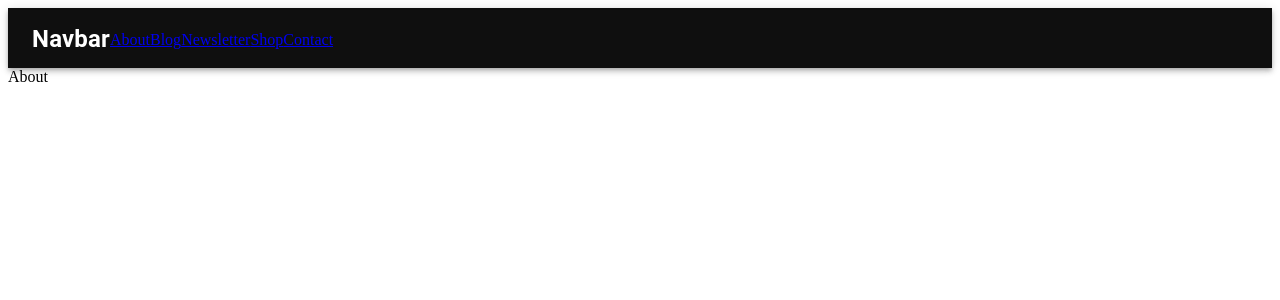
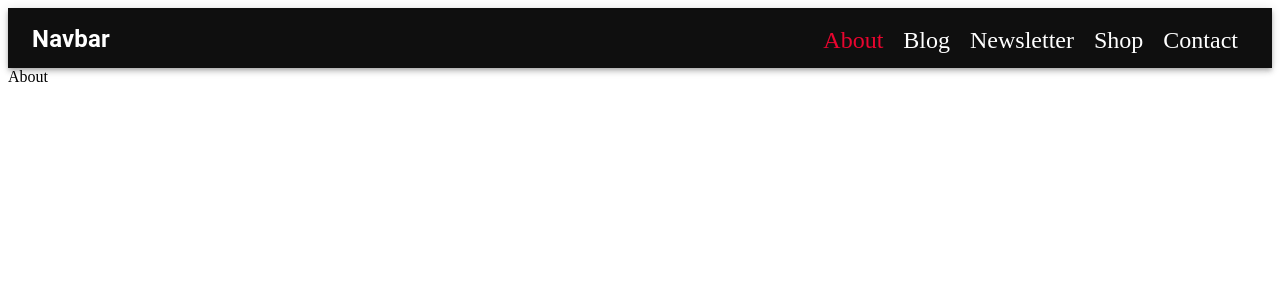
Before and after one commit to fs1g17/fs1g17.github.io, a React (Create React App) app: page / in a window 1280 px wide. Shown: the top 300 px of the page. Built offline with nearby package versions, Linux system fonts and the light colour scheme.

Commit message:
Update Navbar
Style the navbar

```diff
--- a/src/components/navbar/Navbar.tsx
+++ b/src/components/navbar/Navbar.tsx
@@ -1,32 +1,66 @@
-import React, { FC } from 'react';
-import { Link } from "react-router-dom";
+import React, { FC } from "react";
+import { Link, LinkProps, useLocation } from "react-router-dom";
 
-import { AppBar, Typography, Theme, Toolbar, useTheme } from '@mui/material';
+import { styled } from "@mui/material/styles";
+import { AppBar, Typography, Toolbar, useTheme, Box } from "@mui/material";
+
+const NavbarLink = styled(Link)<LinkProps>(({ theme }) => ({
+  marginLeft: 10,
+  marginRight: 10,
+  textDecoration: "none",
+}));
 
 const Navbar: FC = () => {
+  const theme = useTheme();
+  const location = useLocation();
+
+  const getColor = (targetLocation: string) => {
+    console.log("location: ", location.pathname.toString());
+    console.log("targetLocation: ", targetLocation);
+    return targetLocation === location.pathname.toString()
+      ? theme.palette.secondary.main
+      : "#FFFFFF";
+  };
+
   return (
-    <AppBar position="static" sx={{ backgroundColor: 'primary.main', height: 60, width: '100%', margin: 0 }}>
+    <AppBar
+      position="static"
+      sx={{
+        backgroundColor: "primary.main",
+        height: 60,
+        width: "100%",
+        margin: 0,
+      }}
+    >
       <Toolbar>
-        <Typography variant="h4">
-          Navbar
-        </Typography>
-        <div>
-          <Link to="/">
-            About
-          </Link>
-          <Link to="/blog">
-            Blog
-          </Link>
-          <Link to="/newsletter">
-            Newsletter
-          </Link>
-          <Link to="/shop">
-            Shop
-          </Link>
-          <Link to="/contact">
-            Contact
-          </Link>
-        </div>
+        <Typography variant="h4">Navbar</Typography>
+        <Box sx={{ marginLeft: "auto" }}>
+          <NavbarLink to="/">
+            <Typography variant="largeSemibold" color={getColor("/")}>
+              About
+            </Typography>
+          </NavbarLink>
+          <NavbarLink to="/blog">
+            <Typography variant="largeSemibold" color={getColor("/blog")}>
+              Blog
+            </Typography>
+          </NavbarLink>
+          <NavbarLink to="/newsletter">
+            <Typography variant="largeSemibold" color={getColor("/newsletter")}>
+              Newsletter
+            </Typography>
+          </NavbarLink>
+          <NavbarLink to="/shop">
+            <Typography variant="largeSemibold" color={getColor("/shop")}>
+              Shop
+            </Typography>
+          </NavbarLink>
+          <NavbarLink to="/contact">
+            <Typography variant="largeSemibold" color={getColor("/contact")}>
+              Contact
+            </Typography>
+          </NavbarLink>
+        </Box>
       </Toolbar>
     </AppBar>
   );
```
